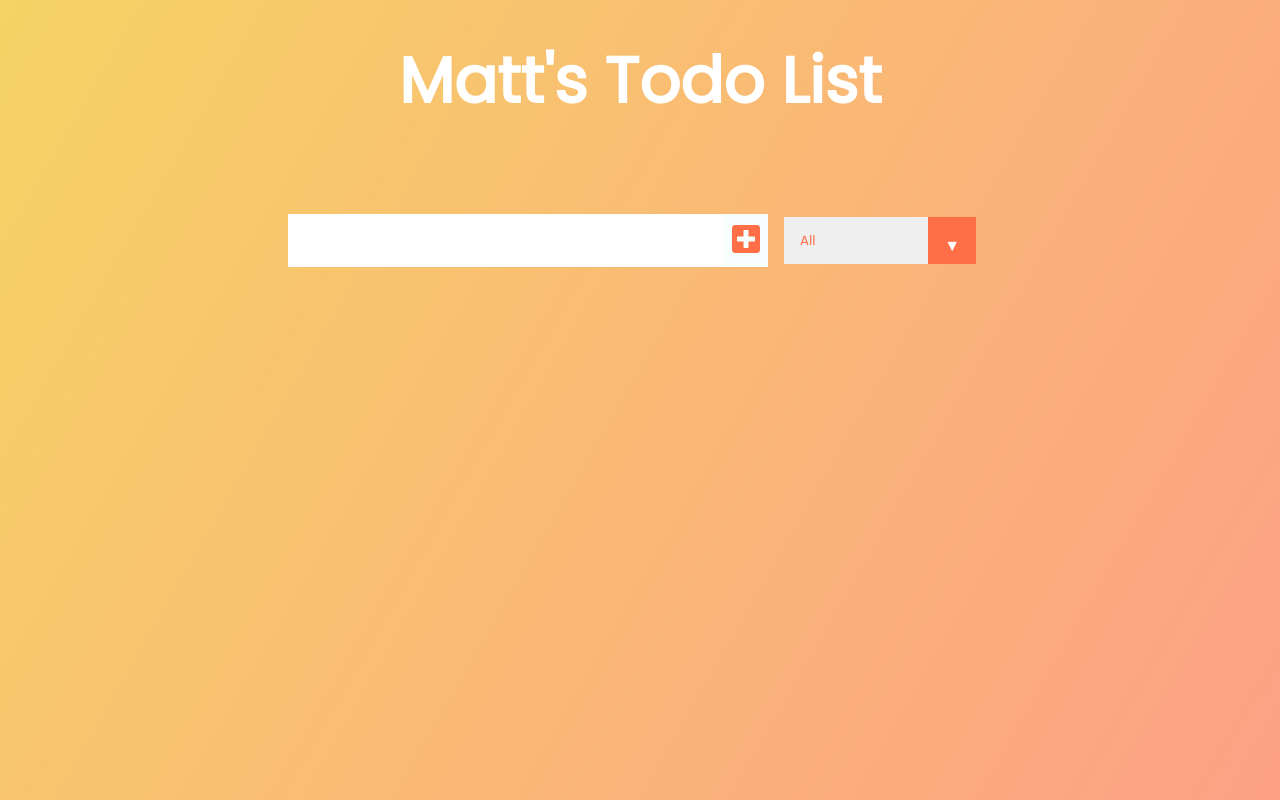
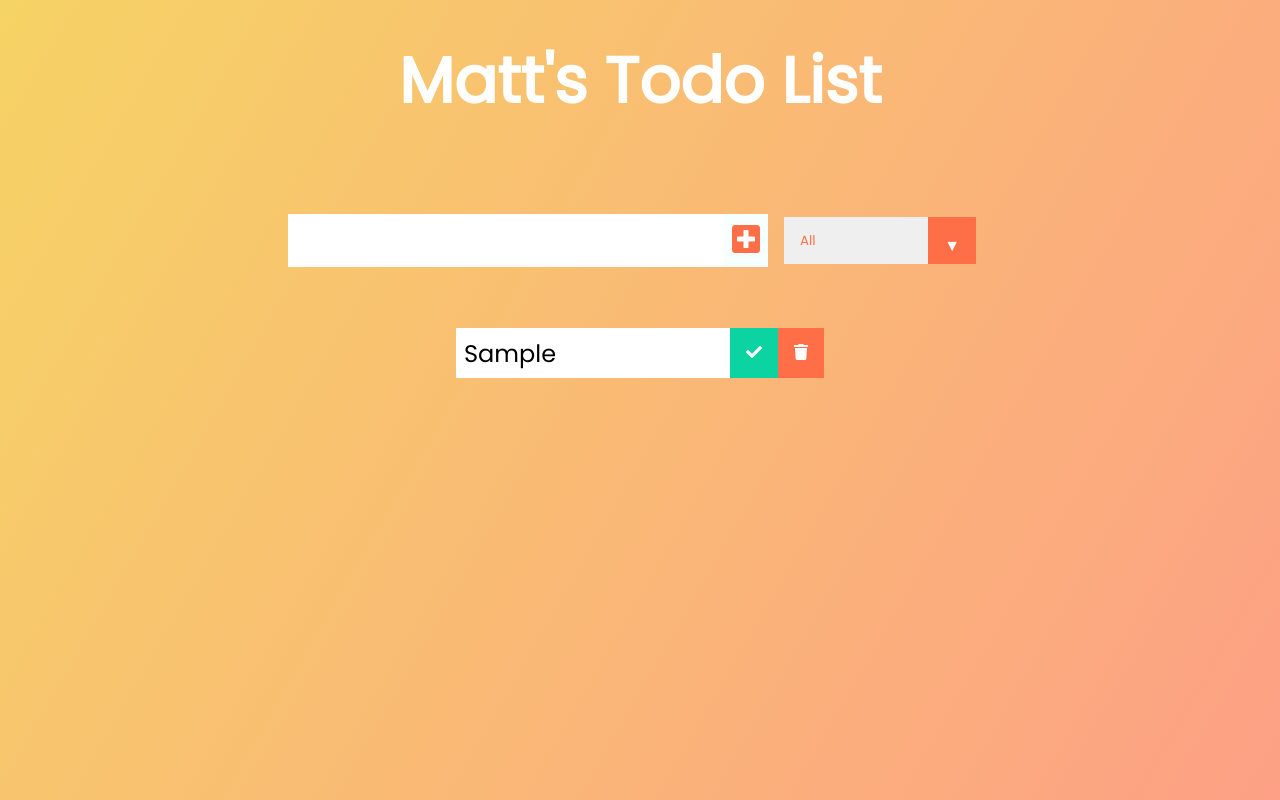
Before and after one commit to mattbertrand/todo, a React (Create React App) app: page / in a window 1280 px wide. Both pictures are taken after typing "Sample" into the empty fields and a click on the button 746 px from the left and 240 px from the top of the page. Built offline with nearby package versions, Linux system fonts and the light colour scheme.

Commit message:
rendered component dynimacally using props and state

```diff
--- a/src/App.js
+++ b/src/App.js
@@ -12,7 +12,7 @@
       <h1>Matt's Todo List</h1>
     </header>
     <Form inputText={inputText} todos={todos} setTodos={setTodos} setInputText={setInputText}/>
-    <TodoList />
+    <TodoList todos={todos}/>
     </div>
   );
 }
--- /dev/null
+++ b/src/components/Todo.js
@@ -0,0 +1,17 @@
+import React from 'react'
+
+const Todo = ({ text }) => {
+        return (
+            <div className="todo">
+                <li className="todo-item">{text}</li>
+                <button className="complete-btn">
+                    <i className="fas fa-check"></i>
+                </button>
+                <button className="trash-btn">
+                    <i className="fas fa-trash"></i>
+                </button>
+            </div>
+        )
+    }
+
+export default Todo
--- a/src/components/TodoList.js
+++ b/src/components/TodoList.js
@@ -1,9 +1,15 @@
 import React from 'react'
+import Todo from './Todo'
 
-const TodoList = () => {
+const TodoList = ({ todos }) => {
+
     return (
         <div className="todo-container">
-            <ul className="todo-list"></ul>
+            <ul className="todo-list">
+                {todos.map(todo => (
+                    <Todo text={todo.text} key={todo.id}/>
+                ))}
+            </ul>
         </div>
     )
 }
```
